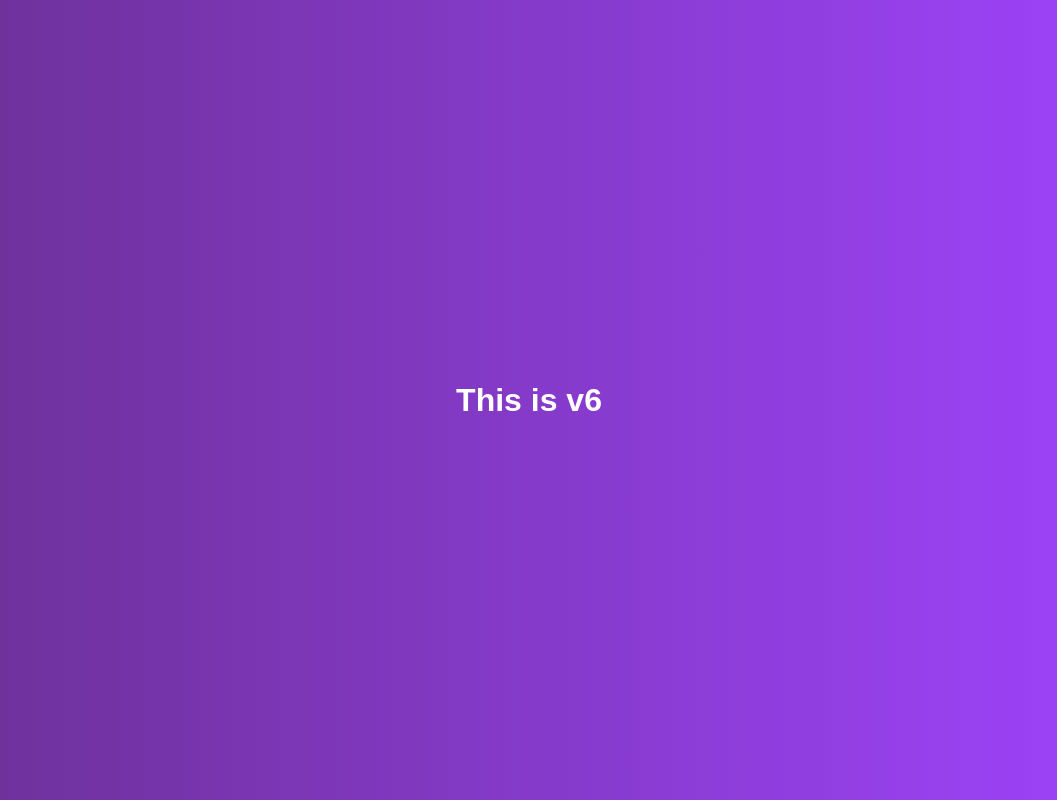
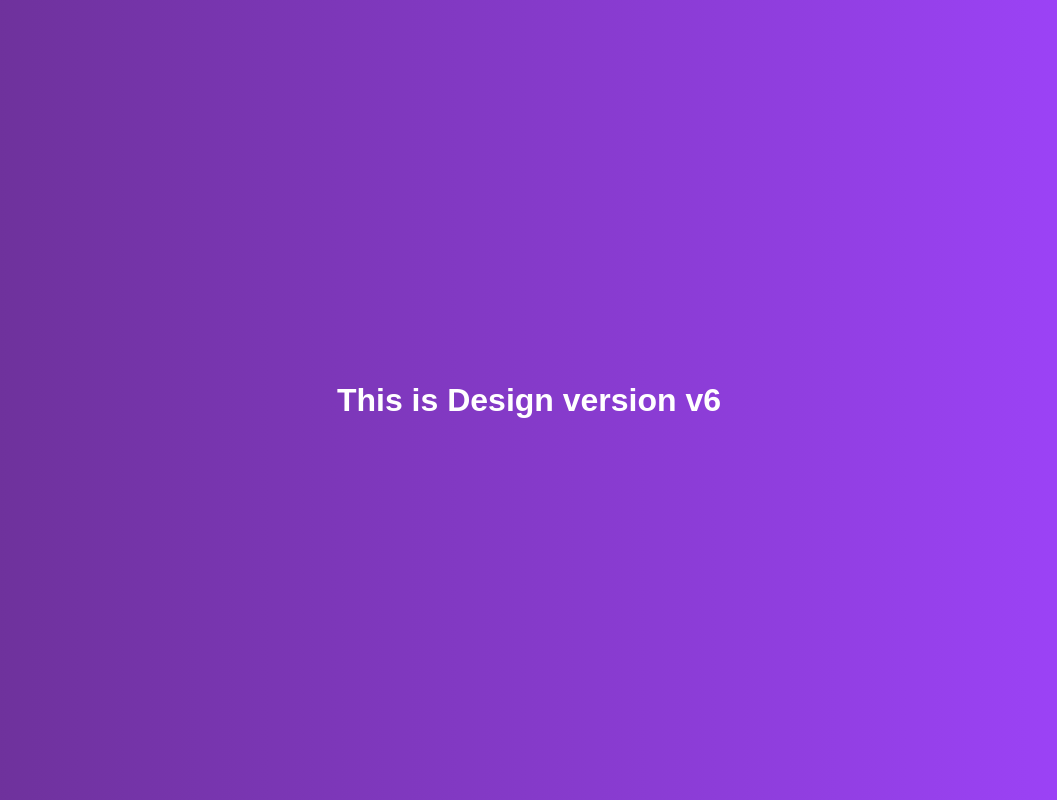
Before and after one commit to amanhumza/git-repo, a plain HTML site: page index.html in a window 1280 px wide. Shown: the whole page, without its empty margins (111-1168 px from the left). Drawn offline with Linux system fonts and the light colour scheme.

Commit message:
Change H1

```diff
--- a/index.html
+++ b/index.html
@@ -7,6 +7,6 @@
   <title>Document</title>
 </head>
 <body>
-  <h1>This is v6</h1>
+  <h1>This is Design version v6</h1>
 </body>
 </html>
```
